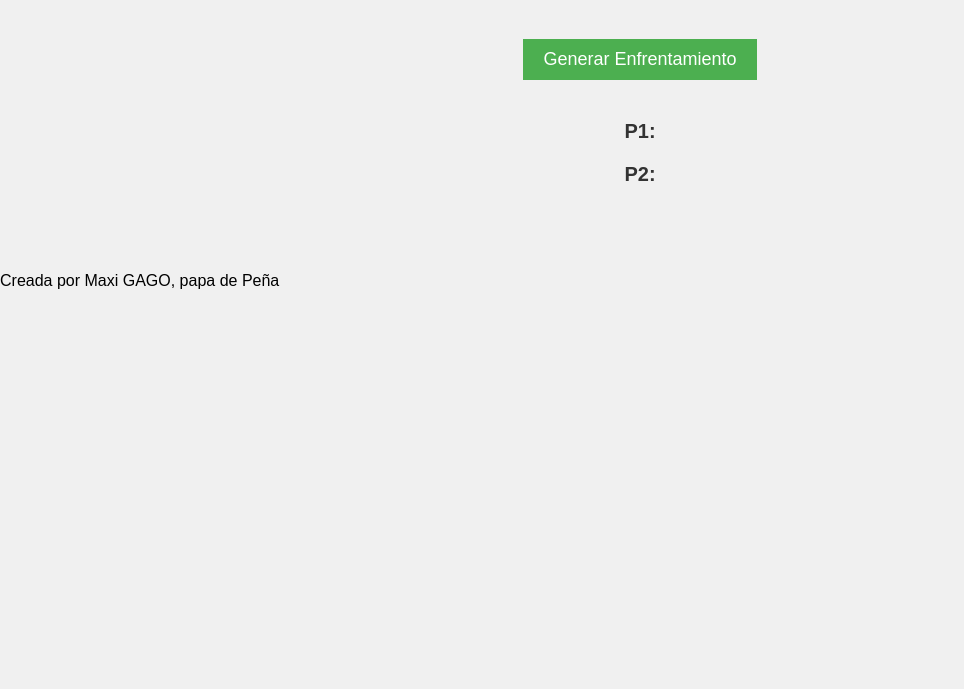
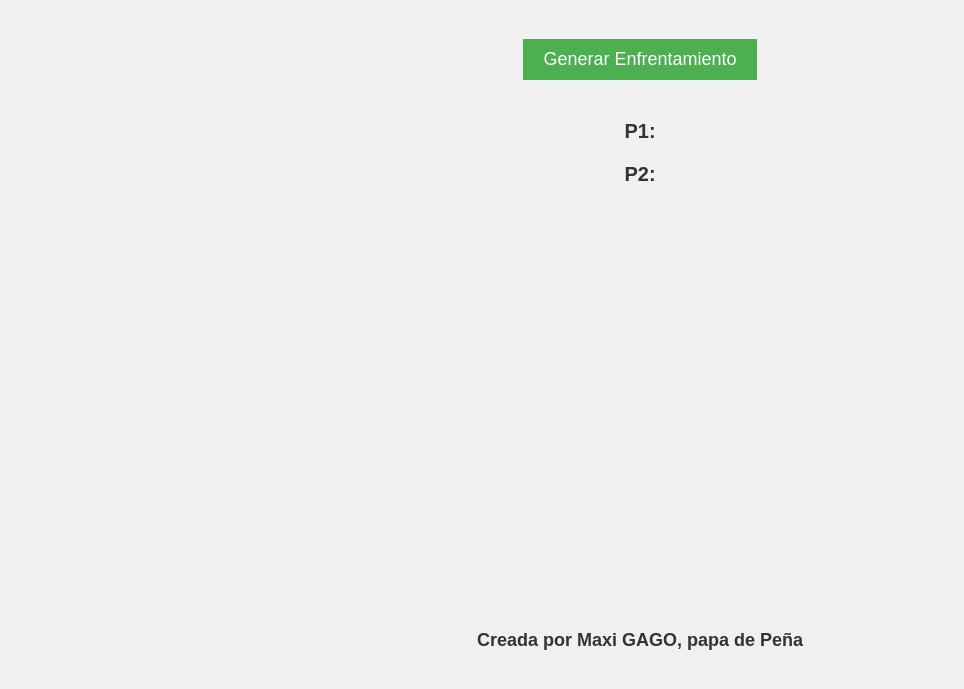
Before and after one commit to mmgago5/Fifa24-partidosvs, a plain HTML site: page index.html in a window 1280 px wide. Shown: the part 111-800 px from the top of the page, without its empty margins (0-964 px from the left). Drawn offline with Linux system fonts and the light colour scheme.

Commit message:
Styles.css

```diff
--- a/styles.css
+++ b/styles.css
@@ -1,14 +1,17 @@
-
 body {
     font-family: Arial, sans-serif;
     background-color: #f0f0f0;
     margin: 0;
     padding: 0;
+    display: flex;
+    flex-direction: column;
+    min-height: 100vh;
 }
 
 .container {
     text-align: center;
     padding: 50px;
+    flex-grow: 1;
 }
 
 h1 {
@@ -34,3 +37,12 @@ button:hover {
     font-weight: bold;
     color: #333;
 }
+
+footer {
+    text-align: center;
+    font-weight: bold;
+    margin-top: auto;
+    padding: 20px;
+    font-size: 18px;
+    color: #333;
+}
```
